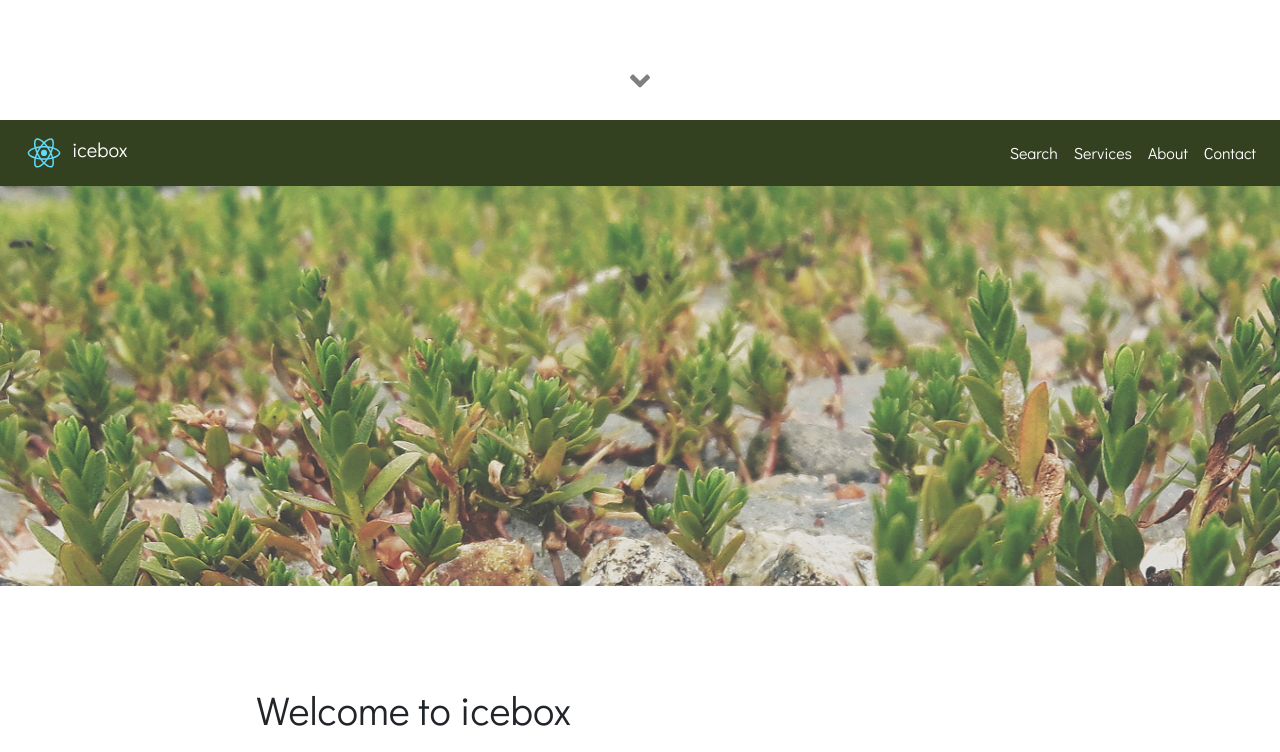
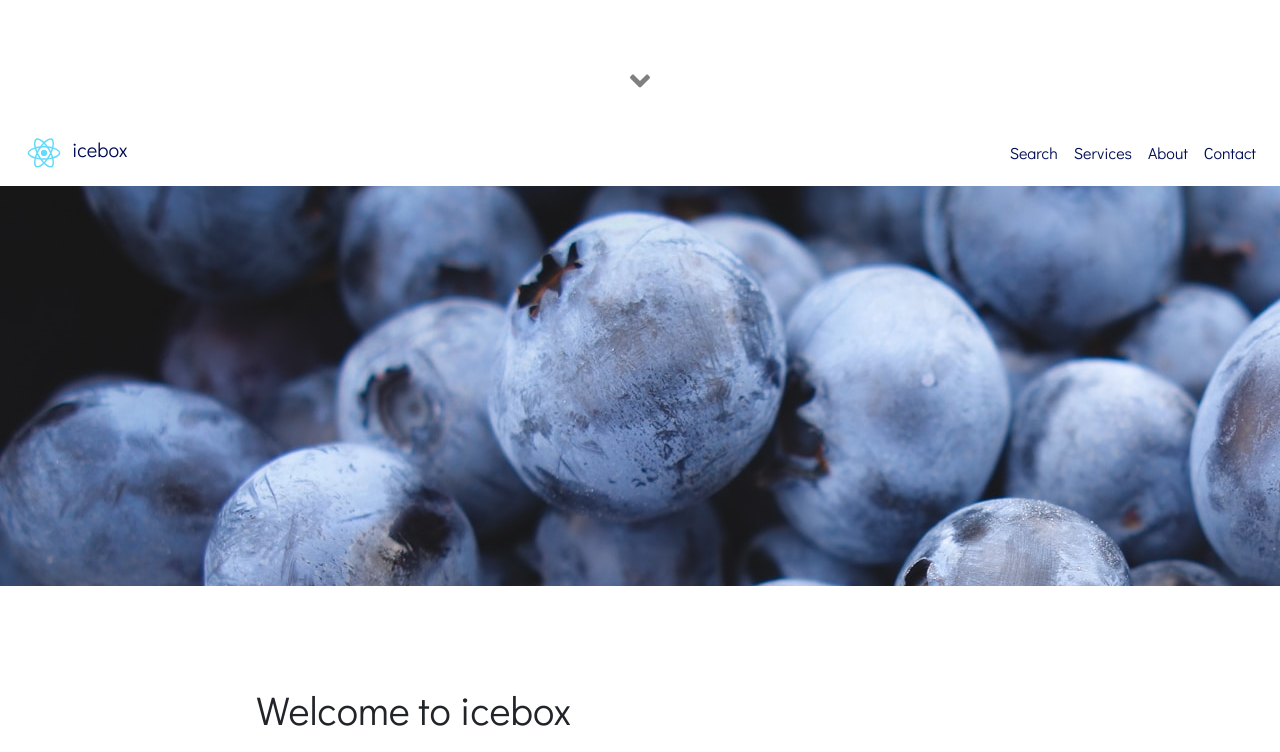
Before and after one commit to crispy-palm-trees/icebox, a React (Create React App) app: page / in a window 1280 px wide. Shown: the part 680-1432 px from the top of the page. Built offline with nearby package versions, Linux system fonts and the light colour scheme.

Commit message:
web theme change

```diff
--- a/src/Components/LandingPage/Banner/Banner.scss
+++ b/src/Components/LandingPage/Banner/Banner.scss
@@ -1,7 +1,7 @@
 .app-banner {
   width: 100%;
   height: 400px;
-  background-image: url("./images/banner2.jpg");
+  background-image: url("./images/banner.jpg");
   background-repeat: repeat-x;
   z-index: -3;
 }
--- a/src/Components/LandingPage/Footer/Footer.scss
+++ b/src/Components/LandingPage/Footer/Footer.scss
@@ -1,5 +1,5 @@
 footer {
-  background-color: #412f11;
+  background-color: #534c44;
   color: white;
 }
 
@@ -10,6 +10,6 @@ footer {
 .footer-copyright {
   text-align: center;
   font-size: 75%;
-  background-color: #271a05;
+  background-color: #342f2a;
   padding-bottom: 10px;
 }
--- a/src/Components/Navbar/NavBarLanding/NavbarLanding.scss
+++ b/src/Components/Navbar/NavBarLanding/NavbarLanding.scss
@@ -3,6 +3,5 @@
 }
 
 .landing-navbar {
-  background-color: #334120;
-  color: white !important;
+  color: #000d53 !important;
 }
--- a/src/styles.scss
+++ b/src/styles.scss
@@ -16,7 +16,7 @@ a {
   color: white;
 }
 a:hover {
-  color: rgb(41, 194, 62) !important;
+  color: #26a6a7 !important;
   cursor: pointer;
 }
 
```
Also changed, not shown: src/Components/LandingPage/Banner/images/banner.jpg, src/Components/LandingPage/Banner/images/banner2.jpg (deleted).
